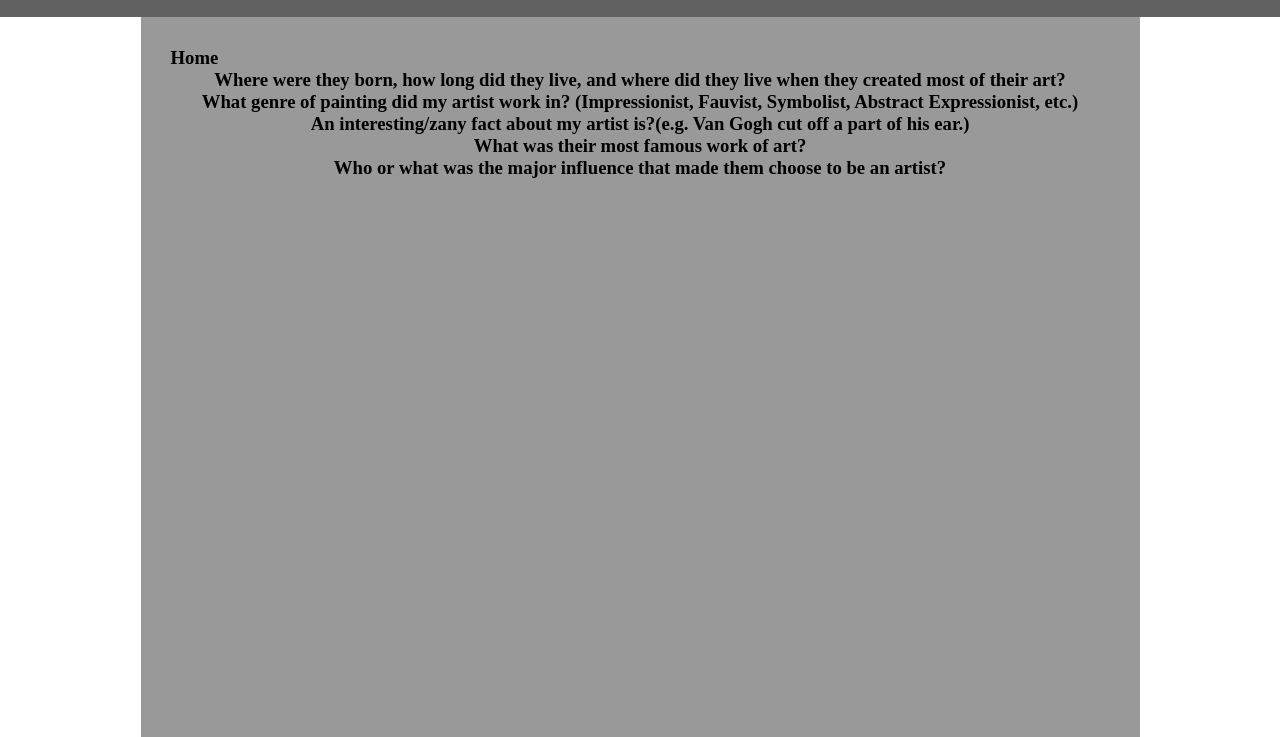
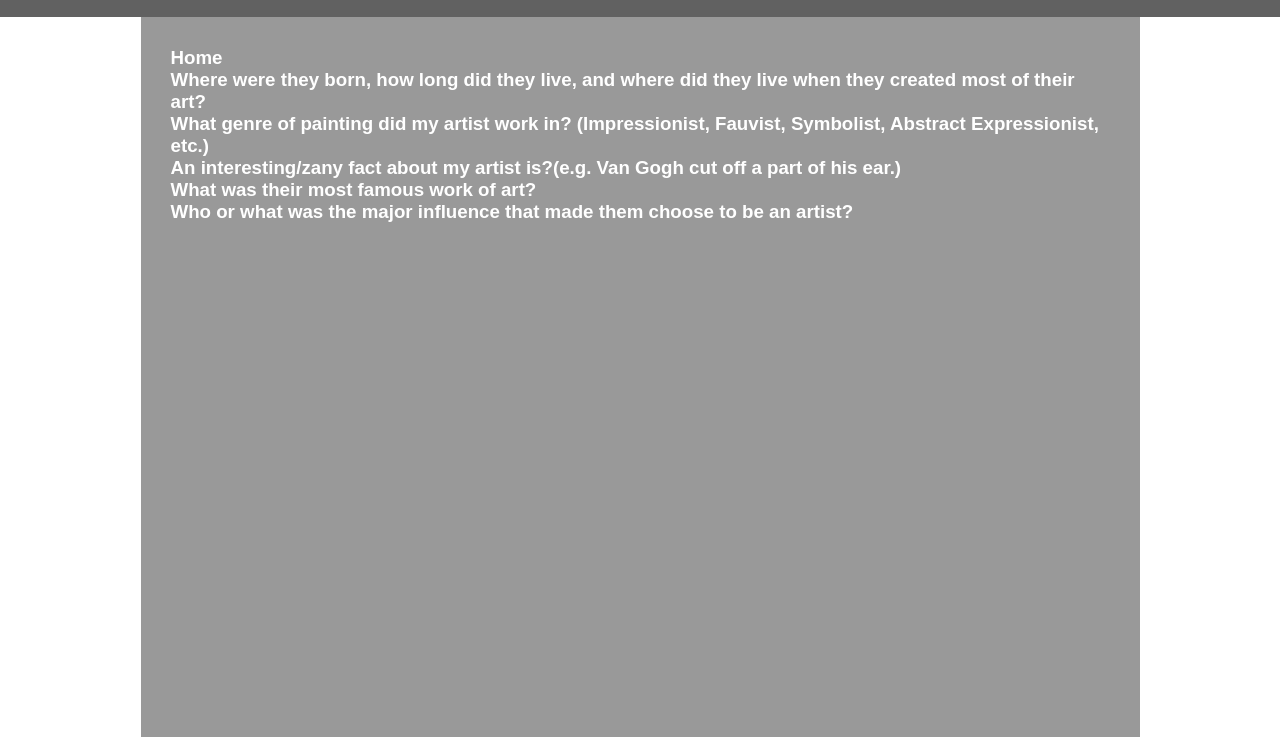
Before and after one commit to snapmt/art-history-project, a plain HTML site: page index.html in a window 1280 px wide. Shown: the part 63-800 px from the top of the page. Drawn offline with Linux system fonts and the light colour scheme.

Commit message:
Update styles.css

```diff
--- a/styles.css
+++ b/styles.css
@@ -109,3 +109,20 @@ figcaption {
 figcaption span {
   font-size: 14px;
 }
+
+h1 {
+  color:#ffffff;
+  font-family:sans-serif;
+}
+
+h3 {
+  color:#ffffff;
+  font-family:sans-serif;
+  text-align:left;
+}
+
+p {
+  color:#ffffff;
+  font-family:sans-serif;
+  text-align:left;
+}
```
